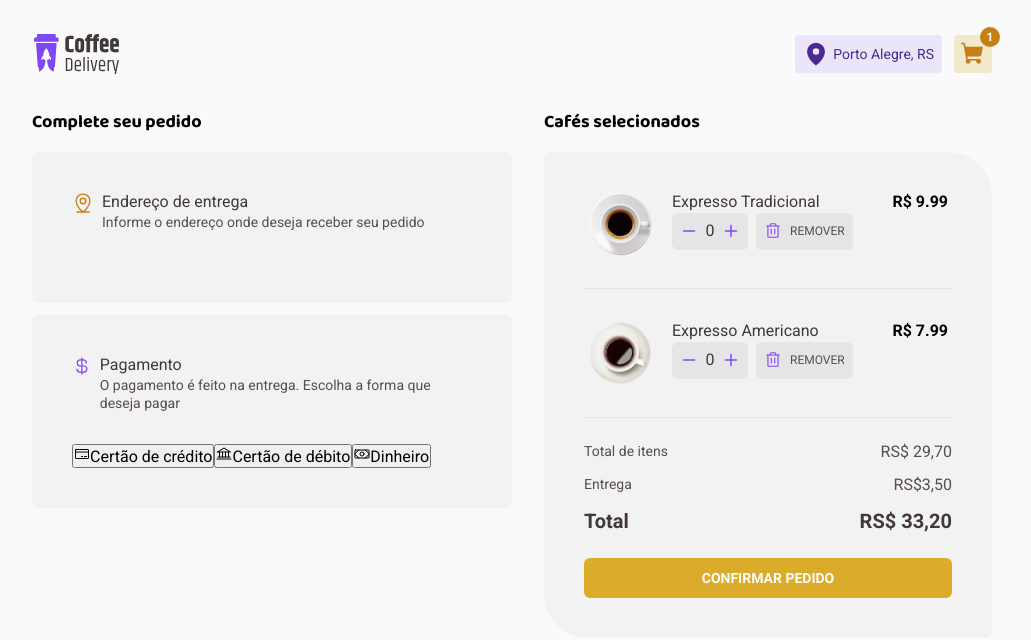
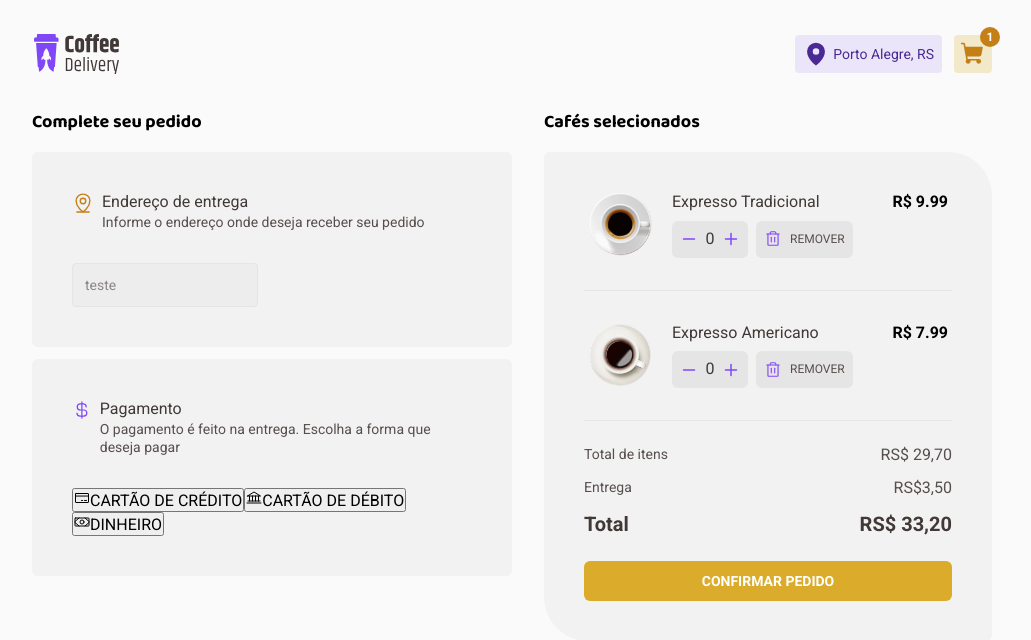
Before and after one commit to KevinGuedes/coffee-delivery, a React (Vite) app: page /purchase in a window 1280 px wide. Shown: the top 640 px of the page, without its empty margins (128-1159 px from the left). Built offline with nearby package versions, Linux system fonts and the light colour scheme.

Commit message:
feat(form): improving purchase form flow

```diff
--- a/src/components/SelectAmount/index.tsx
+++ b/src/components/SelectAmount/index.tsx
@@ -23,11 +23,19 @@ export function SelectAmount(): JSX.Element {
 
   return (
     <SelectAmountContainer>
-      <button type="button" title="Remover café" onClick={handleRemoveCoffee}>
+      <button
+        type="button"
+        title="Remover uma unidade"
+        onClick={handleRemoveCoffee}
+      >
         <Minus size={16} weight="bold" />
       </button>
       <span>{selectedAmount}</span>
-      <button type="button" title="Adicionar café" onClick={handleAddCoffee}>
+      <button
+        type="button"
+        title="Adicionar uma unidade"
+        onClick={handleAddCoffee}
+      >
         <Plus size={16} weight="bold" />
       </button>
     </SelectAmountContainer>
--- a/src/pages/Purchase/components/CoffeeItem/styles.ts
+++ b/src/pages/Purchase/components/CoffeeItem/styles.ts
@@ -26,7 +26,7 @@ export const CoffeeItemContainer = styled.article`
 `
 
 export const ActionsContainer = styled.div`
-  display: block;
+  display: flex;
   flex-direction: column;
   gap: 0.5rem;
 
--- a/src/pages/Purchase/components/PurcahseForm/index.tsx
+++ b/src/pages/Purchase/components/PurcahseForm/index.tsx
@@ -1,3 +1,4 @@
+import * as ToggleGroup from '@radix-ui/react-toggle-group'
 import {
   MapPinLine,
   CurrencyDollar,
@@ -5,7 +6,6 @@ import {
   Bank,
   Money
 } from 'phosphor-react'
-import * as ToggleGroup from '@radix-ui/react-toggle-group'
 
 import {
   FormSectionHeader,
@@ -26,7 +26,7 @@ export function PurchaseForm(): JSX.Element {
     <PurchaseFormContainer>
       <h3>Complete seu pedido</h3>
 
-      <form>
+      <form id="purchase">
         <MainDataContainer>
           <FormSectionHeader iconColor="yellow-dark">
             <MapPinLine size={22} />
@@ -35,6 +35,10 @@ export function PurchaseForm(): JSX.Element {
               <p>Informe o endereço onde deseja receber seu pedido</p>
             </div>
           </FormSectionHeader>
+
+          <div>
+            <input placeholder="teste" />
+          </div>
         </MainDataContainer>
         <PaymentTypeContainer>
           <FormSectionHeader iconColor="purple">
@@ -54,15 +58,15 @@ export function PurchaseForm(): JSX.Element {
           >
             <ToggleGroup.Item value="credit-card">
               <CreditCard size={16} />
-              Certão de crédito
+              CARTÃO DE CRÉDITO
             </ToggleGroup.Item>
             <ToggleGroup.Item value="debit-card">
               <Bank size={16} />
-              Certão de débito
+              CARTÃO DE DÉBITO
             </ToggleGroup.Item>
             <ToggleGroup.Item value="money">
               <Money size={16} />
-              Dinheiro
+              DINHEIRO
             </ToggleGroup.Item>
           </ToggleGroup.Root>
         </PaymentTypeContainer>
--- a/src/pages/Purchase/components/PurcahseForm/styles.ts
+++ b/src/pages/Purchase/components/PurcahseForm/styles.ts
@@ -3,7 +3,6 @@ import { defaultTheme } from '../../../../styles/themes/defaultTheme'
 
 export const PurchaseFormContainer = styled.section`
   flex: 1;
-  max-width: 40rem;
 
   h3 {
     font-family: 'Baloo 2';
@@ -16,6 +15,37 @@ export const PurchaseFormContainer = styled.section`
     display: flex;
     flex-direction: column;
     gap: 0.75rem;
+
+    input {
+      position: relative;
+      font-size: 0.875rem;
+      line-height: 1.3;
+      color: ${props => props.theme.base.text};
+      border: 1px solid ${props => props.theme.base.button};
+      border-radius: 4px;
+      background-color: ${props => props.theme.base.input};
+      padding: 0.75rem;
+
+      &::placeholder {
+        color: ${props => props.theme.base.label};
+      }
+
+      &::after {
+        content: 'Opcional';
+        position: absolute;
+        font-style: italic;
+        color: ${props => props.theme.base.label};
+      }
+
+      &:focus {
+        outline: 0;
+        box-shadow: 0 0 0 2px ${props => props.theme.brand['yellow-dark']};
+      }
+
+      &:focus::placeholder {
+        color: transparent;
+      }
+    }
   }
 `
 
--- a/src/pages/Purchase/components/SelectedCoffeess/index.tsx
+++ b/src/pages/Purchase/components/SelectedCoffeess/index.tsx
@@ -35,7 +35,9 @@ export function SelectedCoffees(): JSX.Element {
           </SummaryData>
         </SummaryContainer>
 
-        <button type="submit">CONFIRMAR PEDIDO</button>
+        <button form="purchase" type="submit">
+          CONFIRMAR PEDIDO
+        </button>
       </SelectedCoffeesCard>
     </SelectedCoffeesContainer>
   )
```
